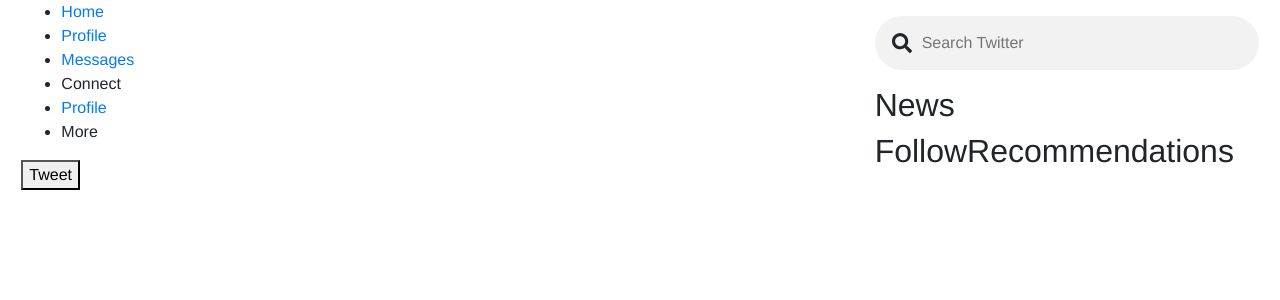
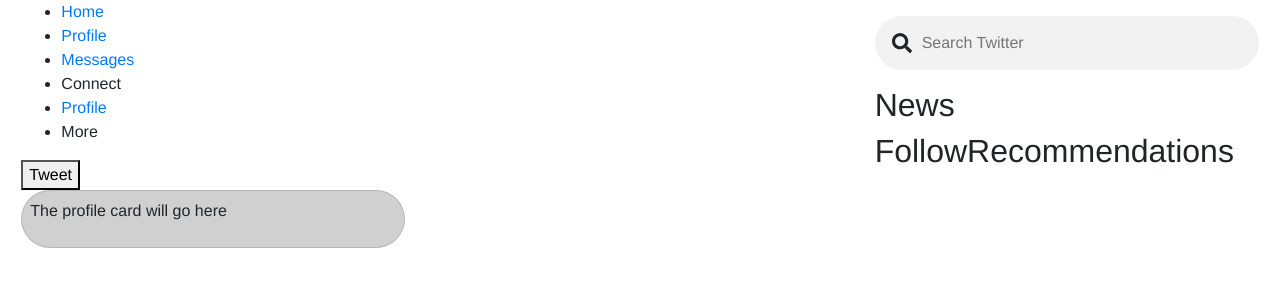
Before and after one commit to CSCI3230U/majorgroupproject-frede-avril-cody, a React (Create React App) app in the folder twitter_clone/: page / in a window 1280 px wide. Shown: the top 300 px of the page. Built offline with nearby package versions, Linux system fonts and the light colour scheme.

Commit message:
Create card template

```diff
--- a/twitter_clone/src/App.js
+++ b/twitter_clone/src/App.js
@@ -5,6 +5,7 @@
 import Feed from './components/Feed.js'
 import Search from './components/Search.js'
 import News from './components/News.js'
+import Card from './components/Card.js'
 import NotFound from './components/NotFound.js'
 import FollowRecommendations from './components/FollowRecommendations.js'
 import { BrowserRouter as Router, Route, Switch } from 'react-router-dom';
@@ -21,6 +22,7 @@
             <div className="App">
                 <div className="leftSide">
                     <Menu />
+                    <Card />
                 </div>
                 <div className="center">
                     <Router>
--- /dev/null
+++ b/twitter_clone/src/components/Card.js
@@ -0,0 +1,21 @@
+import React, {Component} from 'react';
+import '../styles/Card.css';
+
+class Card extends Component {
+    constructor(props) {
+        super(props);
+        this.state = {
+        }
+    }
+
+
+    render() {
+        return(
+            <div className={`card`}>
+                <p>The profile card will go here</p>
+            </div>
+        );
+    };
+}
+
+export default Card;
--- /dev/null
+++ b/twitter_clone/src/styles/Card.css
@@ -0,0 +1,6 @@
+.card {
+    width: 100%;
+    padding: 0.5rem;
+    border-radius: 100rem;
+    background-color: #d0d0d0;
+}
```
Also changed, not shown: 1 other file (tests, documents, lock files or other folders).
